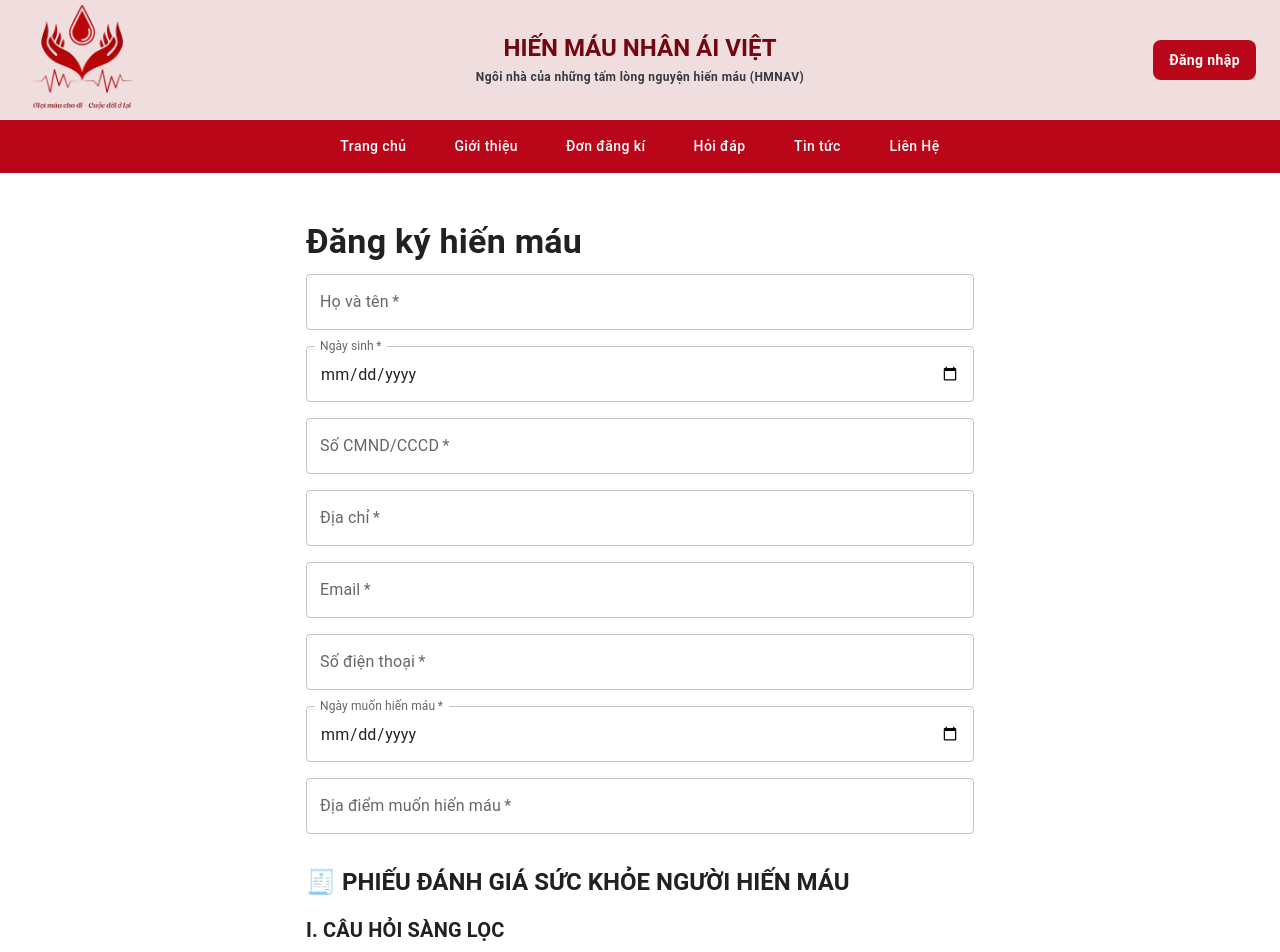
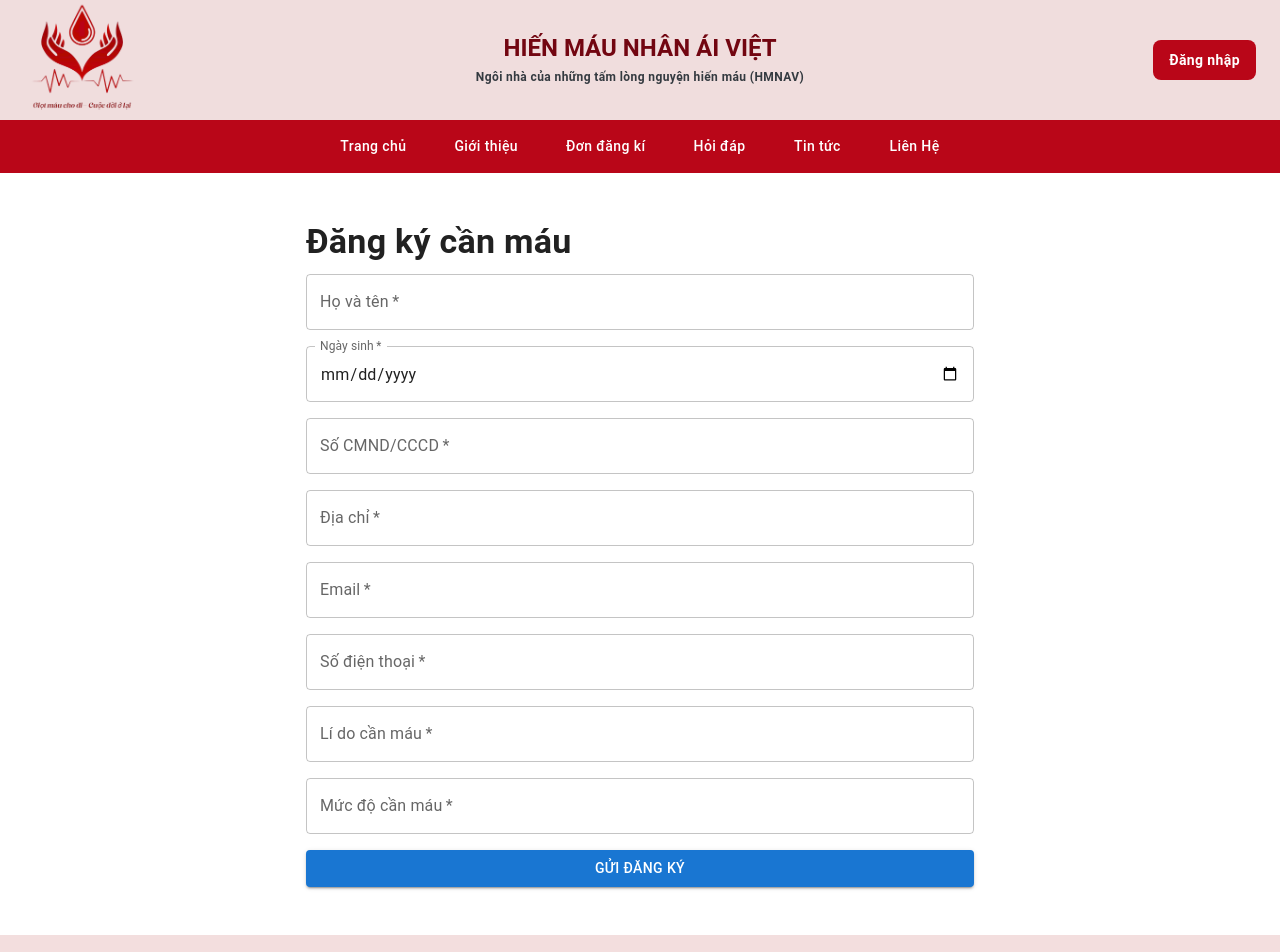
Before and after one commit to Huukha182624/Blood_donationFE, a React (Vite) app: page /don-dang-ki in a window 1280 px wide. Shown: the top 952 px of the page. Built offline with nearby package versions, Linux system fonts and the light colour scheme.

Commit message:
đơn đăng ký cần máu và danh sách các đon chờ admin đồng ý

```diff
--- a/src/App.jsx
+++ b/src/App.jsx
@@ -6,7 +6,6 @@ import About from './pages/About'; // Giới thiệu
 import Login from './components/Login';
 import Register from './pages/Register';
 import ProfileForm from './pages/ProfileForm';
-import RegisterForm from './pages/RegisterForm';
 import Faq from './pages/Faq';
 import Contact from './pages/Contact';
 import NewsDetail from './pages/NewsDetail';
@@ -16,6 +15,7 @@ import { UserProvider } from './store/userStore.jsx';
 import ScheduleForm from "./components/Schedule";
 import Events from "./pages/Events";
 import AdminPage from "./admin/AdminPage";
+import BloodRequestForm from './pages/blood_request_form';
 
 function App() {
     return (
@@ -28,7 +28,7 @@ function App() {
                         <Route path="dang-nhap" element={<Login />} />
                         <Route path="/dang-ky" element={<Register />} />
                         <Route path="/ho-so" element={<ProfileForm />} />
-                        <Route path="/don-dang-ki" element={<RegisterForm />} />
+                        <Route path="/don-dang-ki" element={<BloodRequestForm />} />
                         <Route path="/hoi-dap" element={<Faq />} />
                         <Route path="/lien-he" element={<Contact />} />
                         <Route path="tin-tuc" element={<News />} />
--- a/src/admin/AdminPage.tsx
+++ b/src/admin/AdminPage.tsx
@@ -9,6 +9,7 @@ import EmployeeManagement from "./components/EmployeeManagement/EmployeeManageme
 import EventPage from "./components/Event/EventPage";
 import Sidebar from "./components/Sidebar/Sidebar";
 import MainInforPage from "./components/Dashboard/Dashboard";
+import BloodRequestPage from "./components/BloodRequestPage";
 
 const AdminPage: React.FC = () => {
   const [activeSidebarItem, setActiveSidebarItem] = useState("Trang tổng quan");
@@ -34,6 +35,8 @@ const AdminPage: React.FC = () => {
         return <AppointmentManagement />;
       case "Quản lý kho máu":
         return <BloodManagePage />;
+      case "Đơn cần máu":
+        return <BloodRequestPage />;
       case "Báo cáo & thống kê":
         return (
           <div style={{ padding: "20px" }}>
--- /dev/null
+++ b/src/admin/components/BloodRequestPage.tsx
@@ -0,0 +1,52 @@
+import React, { useState } from "react";
+import { Box, Button, Typography, Paper, Grid } from "@mui/material";
+
+const BloodRequestPage = () => {
+  const [requests, setRequests] = useState([
+    { id: 1, name: "Nguyễn Văn A", reason: "Tai nạn giao thông", status: "pending" },
+    { id: 2, name: "Trần Thị B", reason: "Phẫu thuật tim", status: "pending" },
+  ]);
+
+  const handleAccept = (id: number) => {
+    setRequests((prev) =>
+      prev.map((r) => (r.id === id ? { ...r, status: "accepted" } : r))
+    );
+  };
+
+  const handleReject = (id: number) => {
+    setRequests((prev) =>
+      prev.map((r) => (r.id === id ? { ...r, status: "rejected" } : r))
+    );
+  };
+
+  return (
+    <Box>
+      <Typography variant="h5" fontWeight="bold" gutterBottom>
+        🩸 Danh sách đơn cần máu
+      </Typography>
+      <Grid container spacing={2}>
+        {requests.map((req) => (
+          <Grid item xs={12} md={6} key={req.id}>
+            <Paper elevation={3} sx={{ p: 2 }}>
+              <Typography><b>Người cần máu:</b> {req.name}</Typography>
+              <Typography><b>Lý do:</b> {req.reason}</Typography>
+              <Typography><b>Trạng thái:</b> {req.status === "pending" ? "Chờ xử lý" : req.status === "accepted" ? "Đã nhận" : "Đã từ chối"}</Typography>
+              {req.status === "pending" && (
+                <Box sx={{ mt: 2 }}>
+                  <Button variant="contained" color="success" onClick={() => handleAccept(req.id)} sx={{ mr: 1 }}>
+                    Nhận
+                  </Button>
+                  <Button variant="contained" color="error" onClick={() => handleReject(req.id)}>
+                    Từ chối
+                  </Button>
+                </Box>
+              )}
+            </Paper>
+          </Grid>
+        ))}
+      </Grid>
+    </Box>
+  );
+};
+
+export default BloodRequestPage;
--- a/src/admin/components/Sidebar/Sidebar.tsx
+++ b/src/admin/components/Sidebar/Sidebar.tsx
@@ -13,6 +13,8 @@ interface SidebarProps {
   onLogoutClick?: () => void; // New: Hàm xử lý khi click Logout
   onViewProfileClick?: () => void; // New: Hàm xử lý khi click View Profile
 }
+
+
 
 const Sidebar: React.FC<SidebarProps> = ({
   onItemClick,
@@ -37,6 +39,7 @@ const Sidebar: React.FC<SidebarProps> = ({
     { name: "Tổ chức sự kiện hiến máu", icon: "🎉" },
     { name: "Quản lý nhân sự", icon: "👥" },
     { name: "Cài đặt hệ thống", icon: "⚙️" },
+    { name: "📥 Đơn cần máu", icon: "📥" },
   ];
 
   const logoUrl = "https://cdn.dribbble.com/userupload/26255768/file/original-de01cccd8c317f5acaea9f43e9b3c71f.png?resize=752x&vertical=center";
--- a/src/components/DonorBenefit.jsx
+++ b/src/components/DonorBenefit.jsx
@@ -1,4 +1,3 @@
-import React from "react";
 import Slider from "react-slick";
 import "slick-carousel/slick/slick.css";
 import "slick-carousel/slick/slick-theme.css";
--- a/src/components/Tips.jsx
+++ b/src/components/Tips.jsx
@@ -1,5 +1,4 @@
 // Tips.jsx
-import React from "react";
 import { Box, Grid, Paper, Typography } from "@mui/material";
 
 const Tips = () => {
--- /dev/null
+++ b/src/pages/blood_request_form.jsx
@@ -0,0 +1,75 @@
+import {
+    Box,
+    Button,
+    Grid,
+    TextField,
+    Typography,
+} from "@mui/material";
+import  { useState } from "react";
+
+const BloodRequestForm = () => {
+    const [personalInfo, setPersonalInfo] = useState({
+        fullName: '',
+        dob: '',
+        idCard: '',
+        address: '',
+        email: '',
+        phone: '',
+        reason: '',
+        level: '',
+    });
+
+    const handlePersonalChange = (e) => {
+        const { name, value } = e.target;
+        setPersonalInfo((prev) => ({ ...prev, [name]: value }));
+    };
+
+    const handleSubmit = (e) => {
+        e.preventDefault();
+        console.log("Submitted data:", personalInfo);
+        // TODO: Gửi dữ liệu đến backend tại đây
+    };
+
+    return (
+        <Box sx={{ maxWidth: 700, mx: "auto", p: 2 }}>
+            <Typography variant="h4" gutterBottom fontWeight="bold">
+                Đăng ký cần máu
+            </Typography>
+            <form onSubmit={handleSubmit}>
+                <Grid container spacing={2} direction="column">
+                    <Grid item>
+                        <TextField fullWidth required label="Họ và tên" name="fullName" value={personalInfo.fullName} onChange={handlePersonalChange} />
+                    </Grid>
+                    <Grid item>
+                        <TextField fullWidth required label="Ngày sinh" name="dob" type="date" InputLabelProps={{ shrink: true }} value={personalInfo.dob} onChange={handlePersonalChange} />
+                    </Grid>
+                    <Grid item>
+                        <TextField fullWidth required label="Số CMND/CCCD" name="idCard" value={personalInfo.idCard} onChange={handlePersonalChange} />
+                    </Grid>
+                    <Grid item>
+                        <TextField fullWidth required label="Địa chỉ" name="address" value={personalInfo.address} onChange={handlePersonalChange} />
+                    </Grid>
+                    <Grid item>
+                        <TextField fullWidth required label="Email" name="email" type="email" value={personalInfo.email} onChange={handlePersonalChange} />
+                    </Grid>
+                    <Grid item>
+                        <TextField fullWidth required label="Số điện thoại" name="phone" value={personalInfo.phone} onChange={handlePersonalChange} />
+                    </Grid>
+                    <Grid item>
+                        <TextField fullWidth required label="Lí do cần máu" name="reason" value={personalInfo.reason} onChange={handlePersonalChange} />
+                    </Grid>
+                    <Grid item>
+                        <TextField fullWidth required label="Mức độ cần máu" name="level" value={personalInfo.level} onChange={handlePersonalChange} />
+                    </Grid>
+                    <Grid item>
+                        <Button variant="contained" color="primary" fullWidth type="submit">
+                            Gửi đăng ký
+                        </Button>
+                    </Grid>
+                </Grid>
+            </form>
+        </Box>
+    );
+};
+
+export default BloodRequestForm;
```
